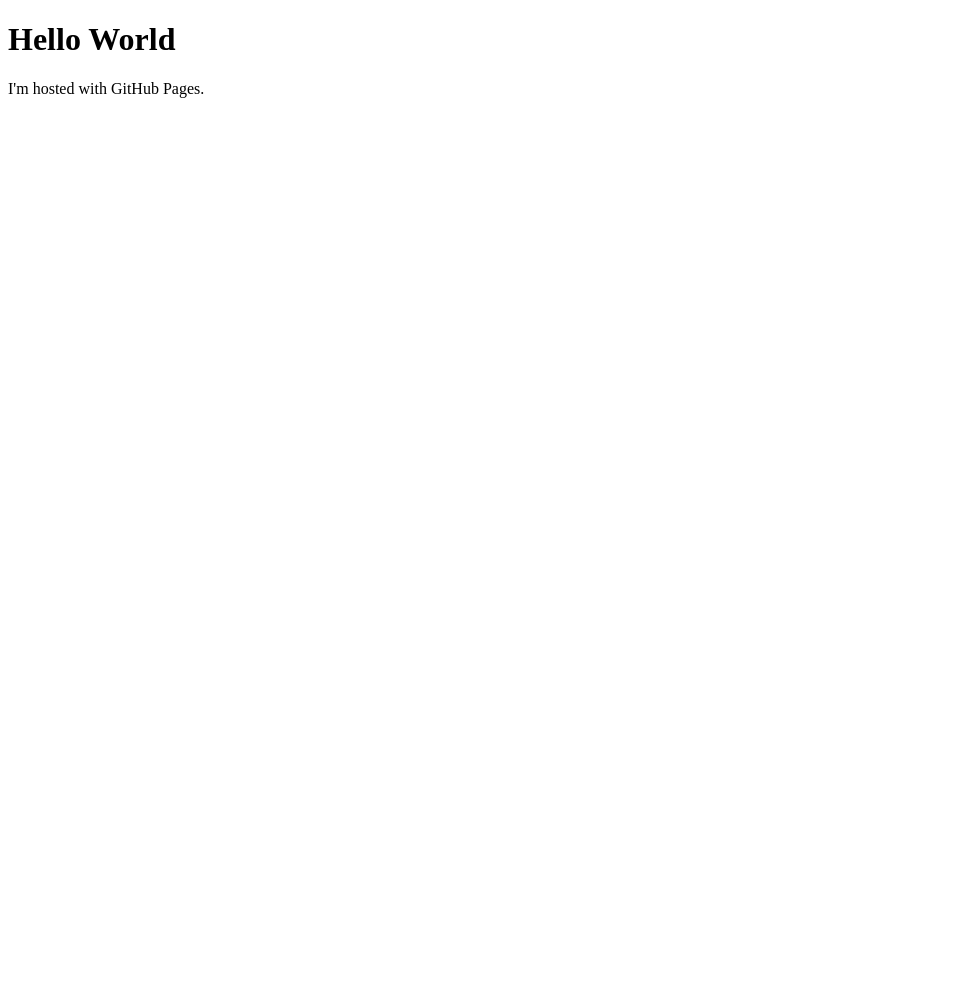
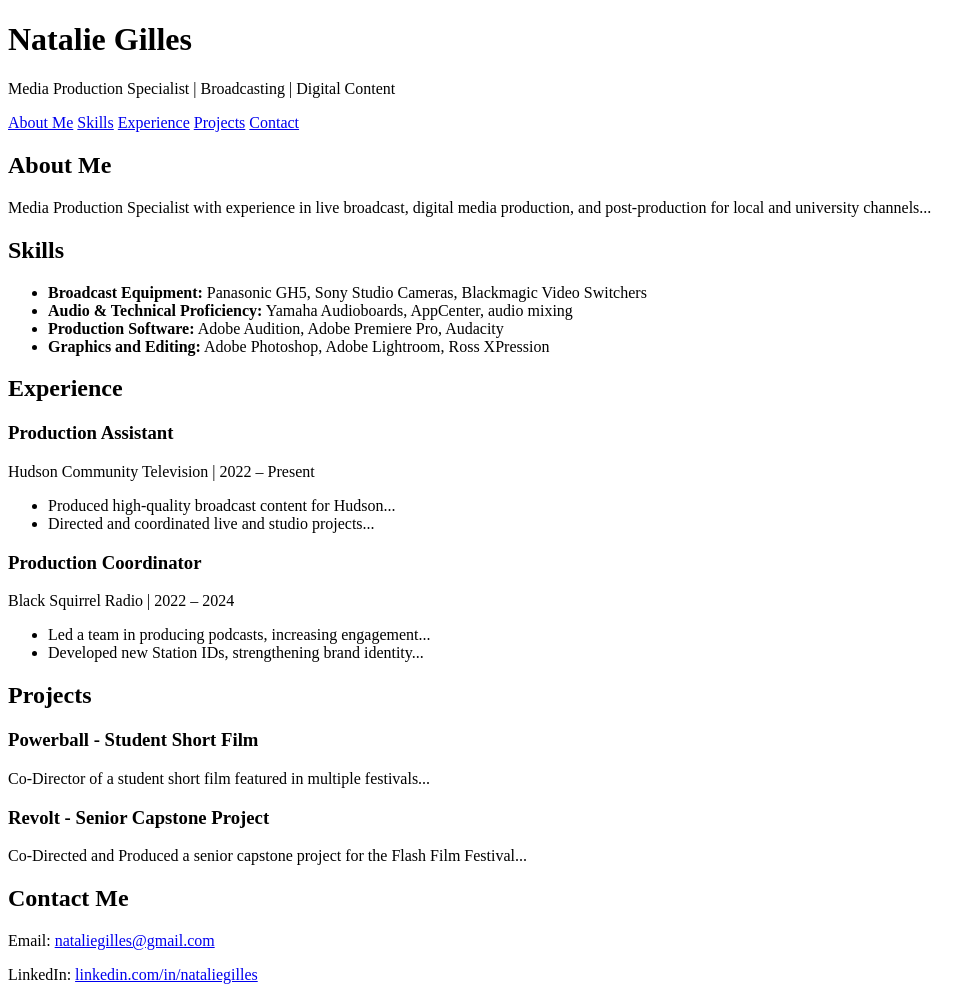
Before and after one commit to nrgilles36/nrgilles36.github.io, a plain HTML site: page index.html in a window 1280 px wide. Shown: the whole page, without its empty margins (0-974 px from the left). Before the commit the page ends 800 px from the top, so only its background shows below. Drawn offline with Linux system fonts and the light colour scheme.

Commit message:
Update index.html

```diff
--- a/index.html
+++ b/index.html
@@ -1,7 +1,83 @@
 <!DOCTYPE html>
-<html>
+<html lang="en">
+<head>
+  <meta charset="UTF-8">
+  <meta name="viewport" content="width=device-width, initial-scale=1.0">
+  <title>Natalie Gilles - Portfolio</title>
+  <link rel="stylesheet" href="styles.css">
+</head>
 <body>
-<h1>Hello World</h1>
-<p>I'm hosted with GitHub Pages.</p>
+
+  <!-- Header Section -->
+  <header>
+    <h1>Natalie Gilles</h1>
+    <p>Media Production Specialist | Broadcasting | Digital Content</p>
+    <nav>
+      <a href="#about">About Me</a>
+      <a href="#skills">Skills</a>
+      <a href="#experience">Experience</a>
+      <a href="#projects">Projects</a>
+      <a href="#contact">Contact</a>
+    </nav>
+  </header>
+
+  <!-- About Section -->
+  <section id="about">
+    <h2>About Me</h2>
+    <p>Media Production Specialist with experience in live broadcast, digital media production, and post-production for local and university channels...</p>
+  </section>
+
+  <!-- Skills Section -->
+  <section id="skills">
+    <h2>Skills</h2>
+    <ul>
+      <li><strong>Broadcast Equipment:</strong> Panasonic GH5, Sony Studio Cameras, Blackmagic Video Switchers</li>
+      <li><strong>Audio & Technical Proficiency:</strong> Yamaha Audioboards, AppCenter, audio mixing</li>
+      <li><strong>Production Software:</strong> Adobe Audition, Adobe Premiere Pro, Audacity</li>
+      <li><strong>Graphics and Editing:</strong> Adobe Photoshop, Adobe Lightroom, Ross XPression</li>
+    </ul>
+  </section>
+
+  <!-- Experience Section -->
+  <section id="experience">
+    <h2>Experience</h2>
+    <div class="job">
+      <h3>Production Assistant</h3>
+      <p>Hudson Community Television | 2022 – Present</p>
+      <ul>
+        <li>Produced high-quality broadcast content for Hudson...</li>
+        <li>Directed and coordinated live and studio projects...</li>
+      </ul>
+    </div>
+    <div class="job">
+      <h3>Production Coordinator</h3>
+      <p>Black Squirrel Radio | 2022 – 2024</p>
+      <ul>
+        <li>Led a team in producing podcasts, increasing engagement...</li>
+        <li>Developed new Station IDs, strengthening brand identity...</li>
+      </ul>
+    </div>
+  </section>
+
+  <!-- Projects Section -->
+  <section id="projects">
+    <h2>Projects</h2>
+    <div class="project">
+      <h3>Powerball - Student Short Film</h3>
+      <p>Co-Director of a student short film featured in multiple festivals...</p>
+    </div>
+    <div class="project">
+      <h3>Revolt - Senior Capstone Project</h3>
+      <p>Co-Directed and Produced a senior capstone project for the Flash Film Festival...</p>
+    </div>
+  </section>
+
+  <!-- Contact Section -->
+  <section id="contact">
+    <h2>Contact Me</h2>
+    <p>Email: <a href="mailto:nataliegilles@gmail.com">nataliegilles@gmail.com</a></p>
+    <p>LinkedIn: <a href="https://www.linkedin.com/in/nataliegilles">linkedin.com/in/nataliegilles</a></p>
+  </section>
+
 </body>
 </html>
```
